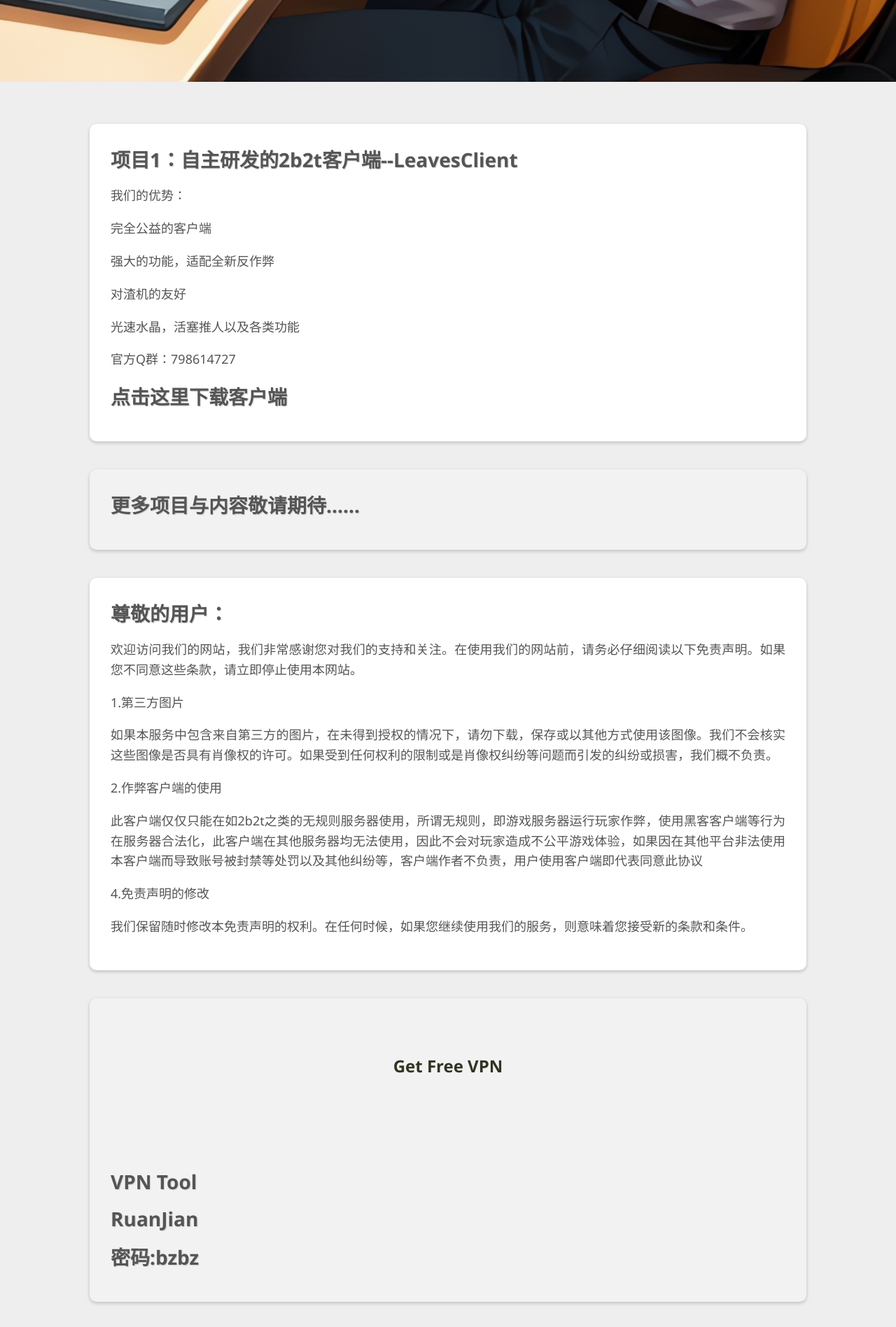
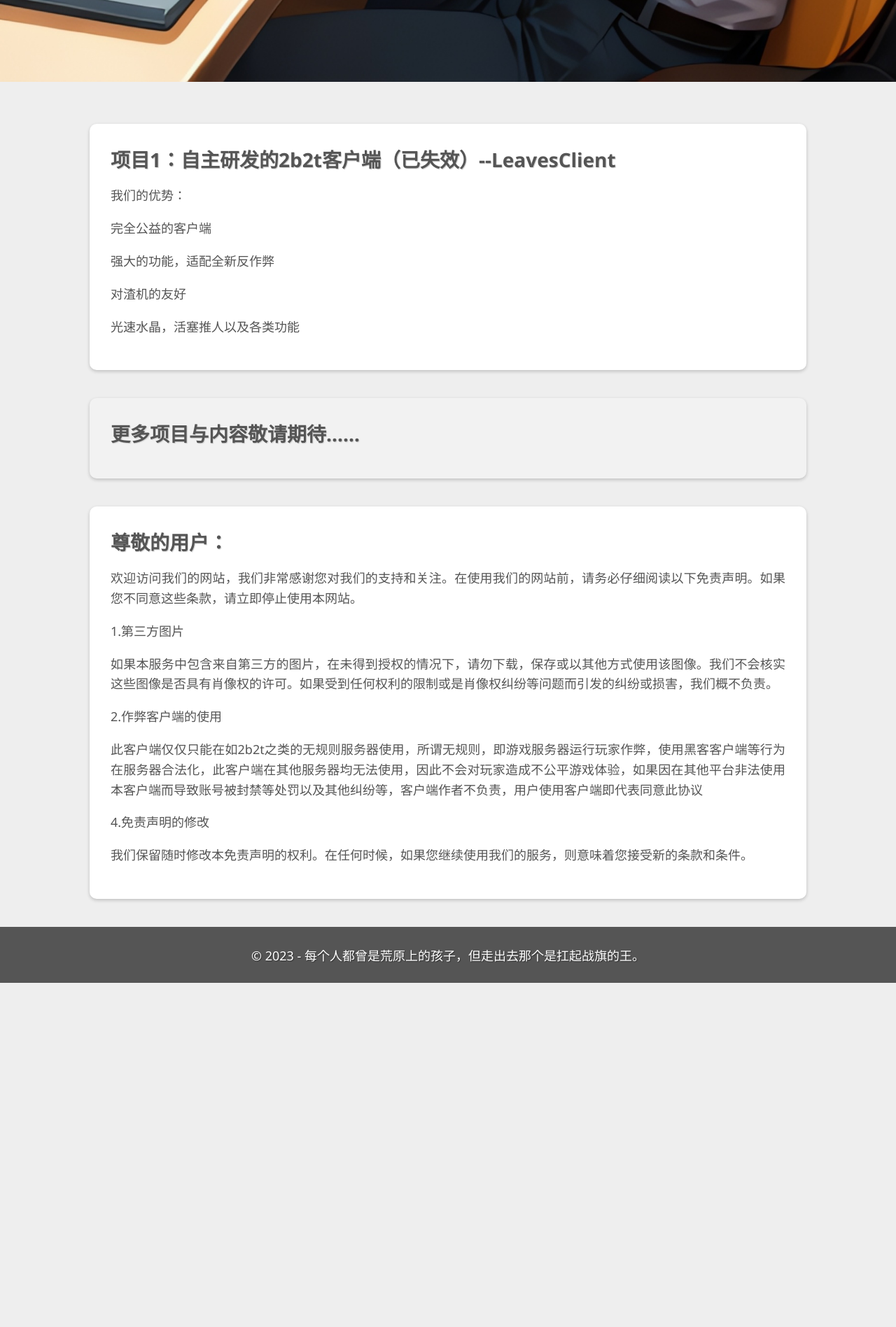
Before and after one commit to MrBZBZ/HWID_GET_WEB, a plain HTML site: page index.html in a window 1280 px wide. Shown: the part 1600-3497 px from the top of the page at 70% size. After the commit the page ends 3005 px from the top, so only its background shows below. Drawn offline with Linux system fonts and the light colour scheme.

Commit message:
Update index.html

```diff
--- a/index.html
+++ b/index.html
@@ -20,22 +20,19 @@
 	<div class="hero-image">
 		<div class="hero-text">
 			<h2>布汁不知</h2>
-			<p>》》Leaves的私人网站《《</p>
+			<p>》》Leaves的私人网站（现在是废页）《《</p>
 			<P>此网站公布一系列由Leaves自主研发的项目，以及一些技术分享等内容，看我心情发什么吧</P>
 		</div>
 	</div>
 
 	<main>
 		<article>
-			<h2>项目1：自主研发的2b2t客户端--LeavesClient</h2>
+			<h2>项目1：自主研发的2b2t客户端（已失效）--LeavesClient</h2>
 			<p>我们的优势：</p>
 			<P>完全公益的客户端</P>
 			<P>强大的功能，适配全新反作弊</P>
 			<P>对渣机的友好</P>
 			<P>光速水晶，活塞推人以及各类功能</p>
-			<P>官方Q群：798614727</P>
-			<h2><a href="LeavesClient2.1.7z" class="button">点击这里下载客户端</a></h2>
-
 		</article>
 		<article>
 			<h2>更多项目与内容敬请期待……</h2>
@@ -51,15 +48,6 @@
 			<P>4.免责声明的修改</p>
 			<P>我们保留随时修改本免责声明的权利。在任何时候，如果您继续使用我们的服务，则意味着您接受新的条款和条件。</p>
 		</article>
-		<article>
-			<h1>Get Free VPN<h1>
-			<h2><a href="https://wwzg.lanzoum.com/iJOlV0u8i9ta">VPN Tool</a></h2>
-			<h2><a href="https://wwzg.lanzoum.com/i31sI0u8iavi">RuanJian</a></h2>
-			<h2>密码:bzbz</h2>
-		</article>
-		<article>
-			<h2><a href="https://wwzg.lanzoum.com/iUTBW0ujt1gb">2203</a></h2>
-		</article>
 	</main>
 
 	<footer>
```
